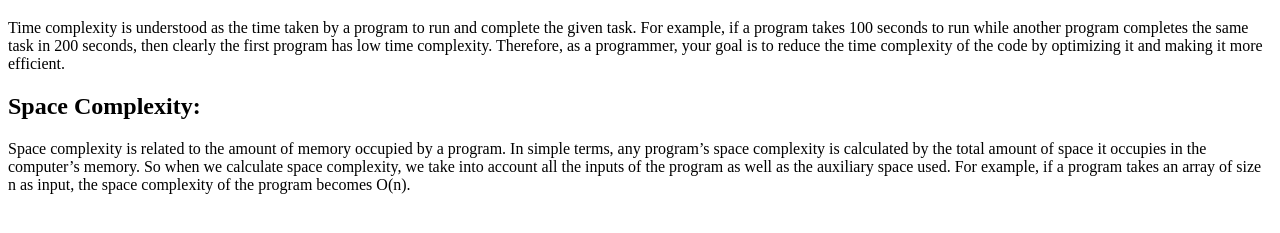
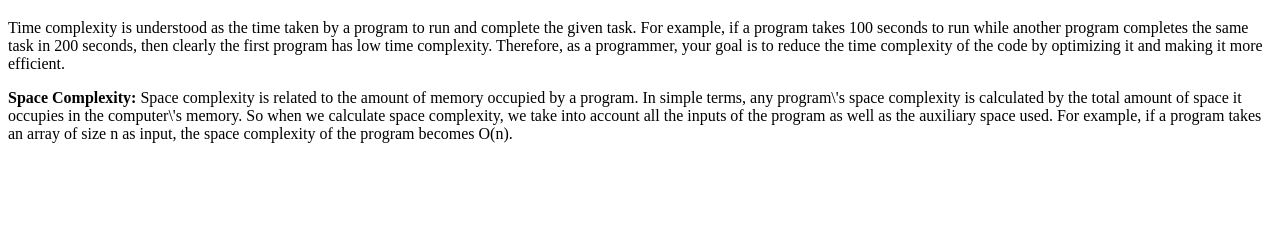
Before and after one commit to acciojob/time-and-space-complexity-Ambersinha97, a website: page main.html in a window 1280 px wide. Shown: the part 61-294 px from the top of the page. Drawn offline with Linux system fonts and the light colour scheme.

Commit message:
created a submission

```diff
--- a/main.html
+++ b/main.html
@@ -9,8 +9,8 @@
 <body>
 	<h1>Time and Space Complexity</h1>
 	<p>Time complexity is understood as the time taken by a program to run and complete the given task. For example, if a program takes 100 seconds to run while another program completes the same task in 200 seconds, then clearly the first program has low time complexity. Therefore, as a programmer, your goal is to reduce the time complexity of the code by optimizing it and making it more efficient.</p>
-	<h2>Space Complexity: </h2>
-	<p>Space complexity is related to the amount of memory occupied by a program. In simple terms, any program’s space complexity is calculated by the total amount of space it occupies in the computer’s memory. So when we calculate space complexity, we take into account all the inputs of the program as well as the auxiliary space used. For example, if a program takes an array of size n as input, the space complexity of the program becomes O(n).</p>
+
+	<p><b>Space Complexity:</b> Space complexity is related to the amount of memory occupied by a program. In simple terms, any program\'s space complexity is calculated by the total amount of space it occupies in the computer\'s memory. So when we calculate space complexity, we take into account all the inputs of the program as well as the auxiliary space used. For example, if a program takes an array of size n as input, the space complexity of the program becomes O(n).</p>
     <script type="text/javascript" src="./script.js">
 </script>
 
```
